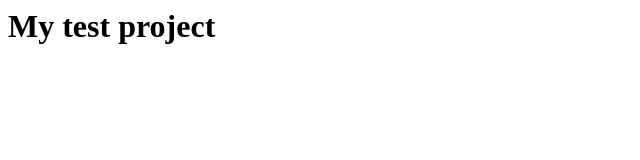
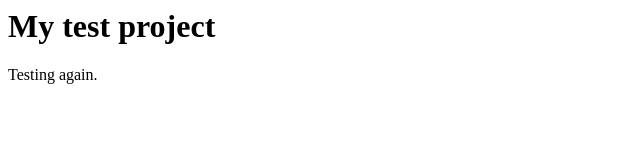
Before and after one commit to gzahid/aug-19-c1-class2, a plain HTML site: page index.html in a window 1280 px wide. Shown: the full height of the page, 0-640 px from the left. Drawn offline with Linux system fonts and the light colour scheme.

Commit message:
changes to index file

```diff
--- a/index.html
+++ b/index.html
@@ -4,5 +4,6 @@
     </head>
     <body>
         <h1>My test project</h1>
+        <p>Testing again.</p>
     </body>
 </html>
```
